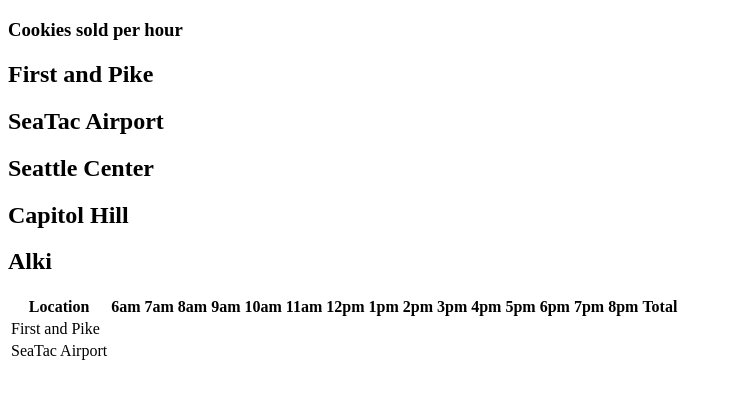
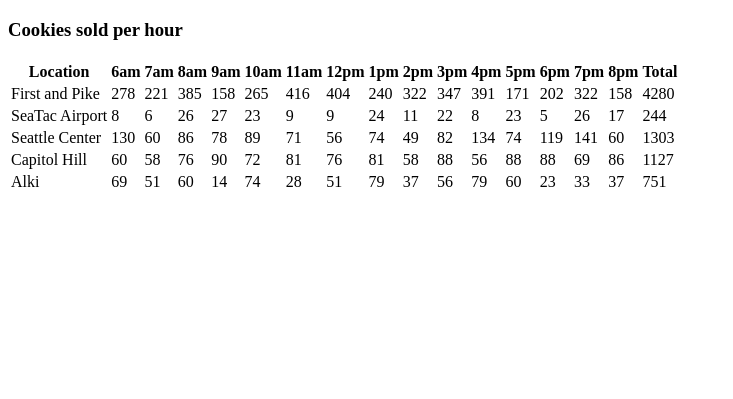
Before and after one commit to katcosgrove/Salmon-Cookies, a plain HTML site: page sales.html in a window 1280 px wide. Shown: the part 61-460 px from the top of the page, without its empty margins (0-733 px from the left). Drawn offline with Linux system fonts and the light colour scheme.

Commit message:
all objects and renders fully functional

```diff
--- a/app.js
+++ b/app.js
@@ -25,19 +25,19 @@ function CookieStore(location, minCustomers, maxCustomers, avgSale) {
     }
   };
   this.getAvgCookiesHour = function(){
-    for (var i = 0; i < this.customersArray; i++){
+    for (var i = 0; i < this.customersArray.length; i++){
       this.avgCookiesHour = Math.ceil(this.customersArray[i] * this.avgSale);
       this.cookiesArray.push(this.avgCookiesHour);
     }
   };
-  // this.getTotalSold = function(){
-  //   this.totalCookies = this.cookiesArray.reduce(function (a,b) {
-  //     return a + b;
-  //   }, 0);
-  // };
+  this.getTotalSold = function(){
+    this.totalCookies = this.cookiesArray.reduce(function (a,b) {
+      return a + b;
+    }, 0);
+  };
   this.getAvgCustomersHour();
   this.getAvgCookiesHour();
-  // this.getTotalSold();
+  this.getTotalSold();
   allLocations.push(this);
 }
 
@@ -52,20 +52,24 @@ CookieStore.prototype.render = function () {
     tdEl.textContent = this.cookiesArray[i];
     trEl.appendChild(tdEl);
   }
+  tdEl = document.createElement('td');
+  tdEl.textContent = this.totalCookies;
+  trEl.appendChild(tdEl);
+
   locationTable.appendChild(trEl);
 };
 
 var first = new CookieStore('First and Pike', 23, 65, 6.3);
 var seatac = new CookieStore('SeaTac Airport', 3, 24, 1.2);
-// var seaCenter = new CookieStore('Seattle Center',11, 38, 3.7);
-// var capHill = new CookieStore('Capitol Hill', 20, 38, 2.3);
-// var alki = new CookieStore('Alki', 2, 16, 4.6);
+var seaCenter = new CookieStore('Seattle Center',11, 38, 3.7);
+var capHill = new CookieStore('Capitol Hill', 20, 38, 2.3);
+var alki = new CookieStore('Alki', 2, 16, 4.6);
 
 console.log(first);
 console.log(seatac);
-// console.log(seaCenter);
-// console.log(capHill);
-// console.log(alki);
+console.log(seaCenter);
+console.log(capHill);
+console.log(alki);
 
 function renderAll() {
   for (var i in allLocations) {
--- a/sales.html
+++ b/sales.html
@@ -6,26 +6,8 @@
   </head>
   <body>
     <h1>Internal Sales Data</h1>
-    <h3>Cookies sold per hour<h3>
-
-    <h2>First and Pike</h2>
-    <ul id="first"></ul>
-
-    <h2>SeaTac Airport</h2>
-    <ul id="seatac"></ul>
-
-    <h2>Seattle Center</h2>
-    <ul id="seacenter"></ul>
-
-    <h2>Capitol Hill</h2>
-    <ul id="caphill"></ul>
-
-    <h2>Alki</h2>
-    <ul id="alki"></ul>
-
+    <h3>Cookies sold per hour</h3>
     <table id="locationSales"></table>
-
     <script src="app.js"></script>
-
   </body>
 </html>
```
